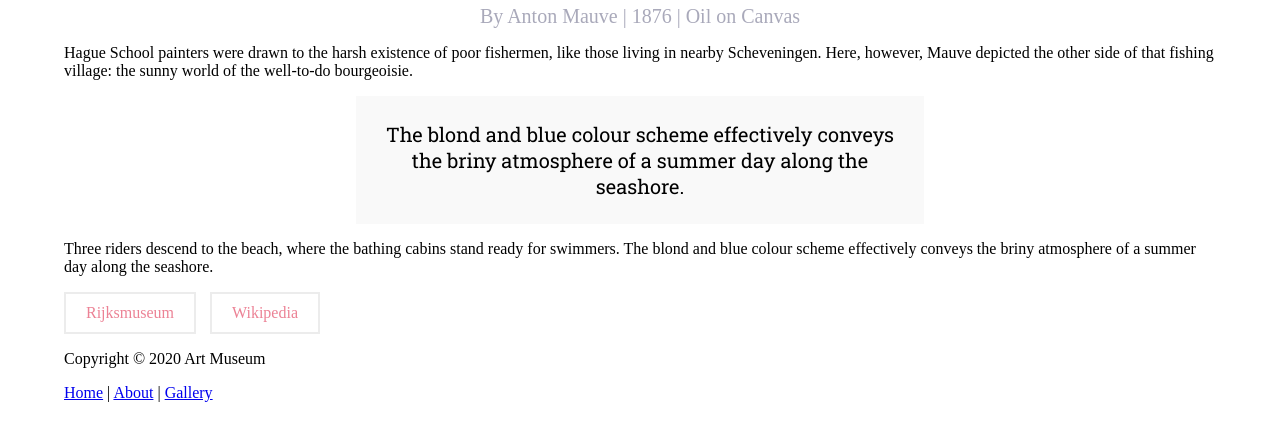
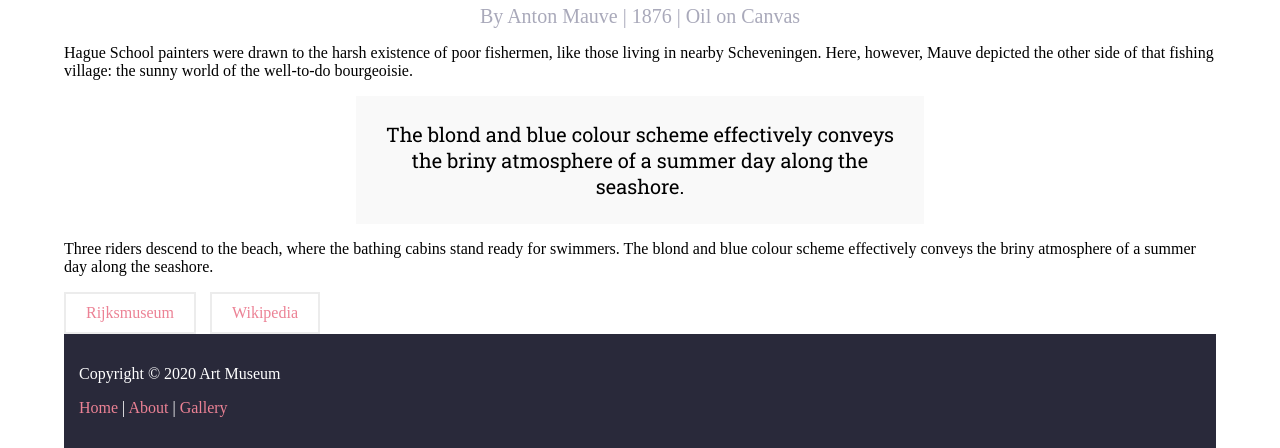
Before and after one commit to Sirawittop/Study-Webapp, a plain HTML site: page CSS Project/chapter04/project1/ch4-proj1.html in a window 1280 px wide. Shown: the part 610-1058 px from the top of the page. Before the commit the page ends 1028 px from the top, so only its background shows below. Drawn offline with Linux system fonts and the light colour scheme.

Commit message:
Update styles.css

```diff
--- a/CSS Project/chapter04/project1/styles.css
+++ b/CSS Project/chapter04/project1/styles.css
@@ -29,6 +29,7 @@ article {
 
     font-family: OpenSans;
 }
+
 #details {
     text-align: center;
     font-size: 1.25rem;
@@ -44,3 +45,21 @@ article {
     text-decoration: none;
     border: 2px solid #ececec;
   }
+
+  #buttons a:hover {
+    background-color: #ec8295;
+    color: #ffffff;
+    border-color: #ec8295;
+  }
+footer {
+    display: block;
+    background-color: #29293a;
+    padding: 15px;
+    color: #ffffff;
+    background-size: cover;
+}
+
+footer > p > a {
+    color: #ec8295;
+    text-decoration: none;
+}
```
